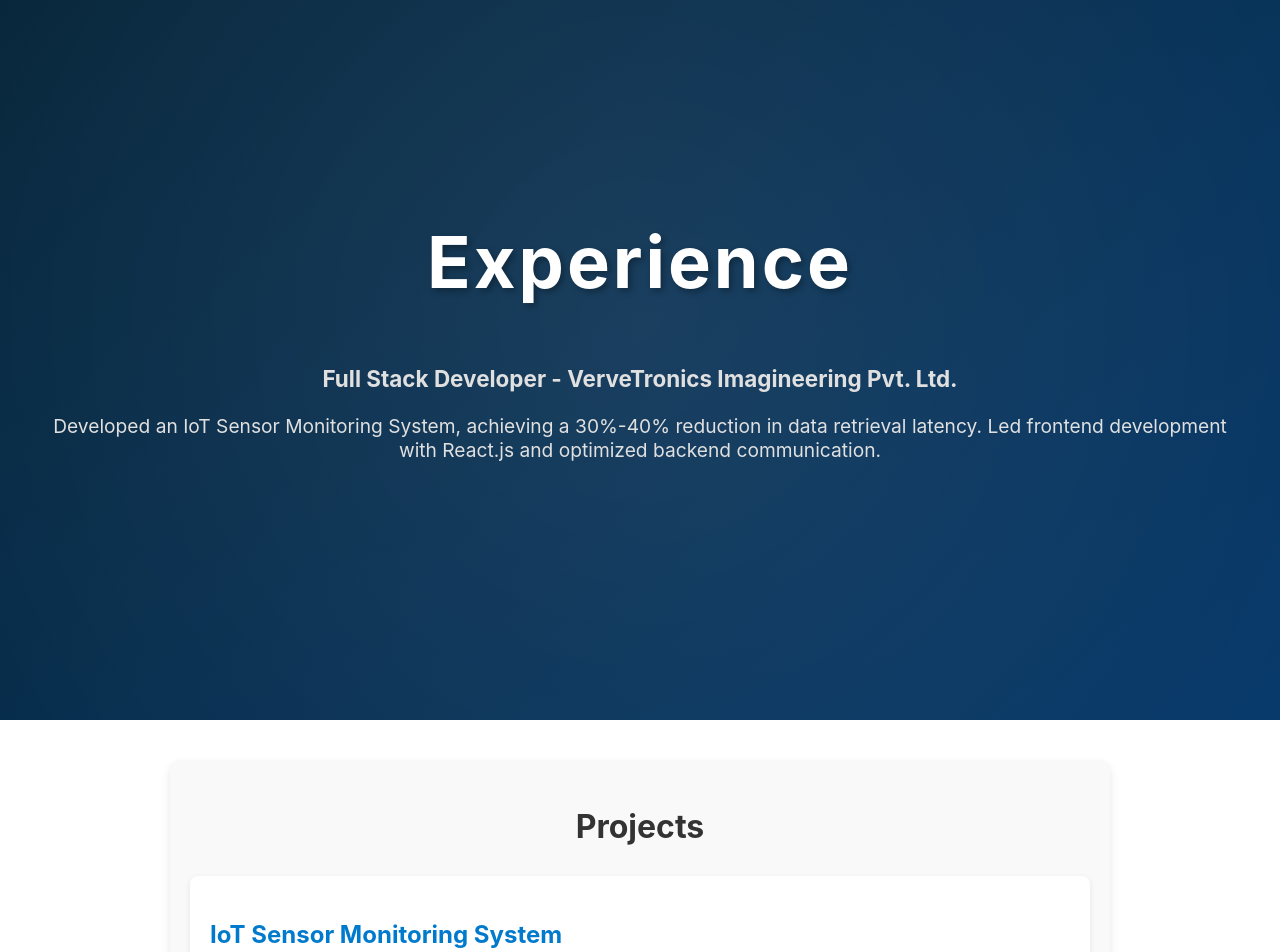
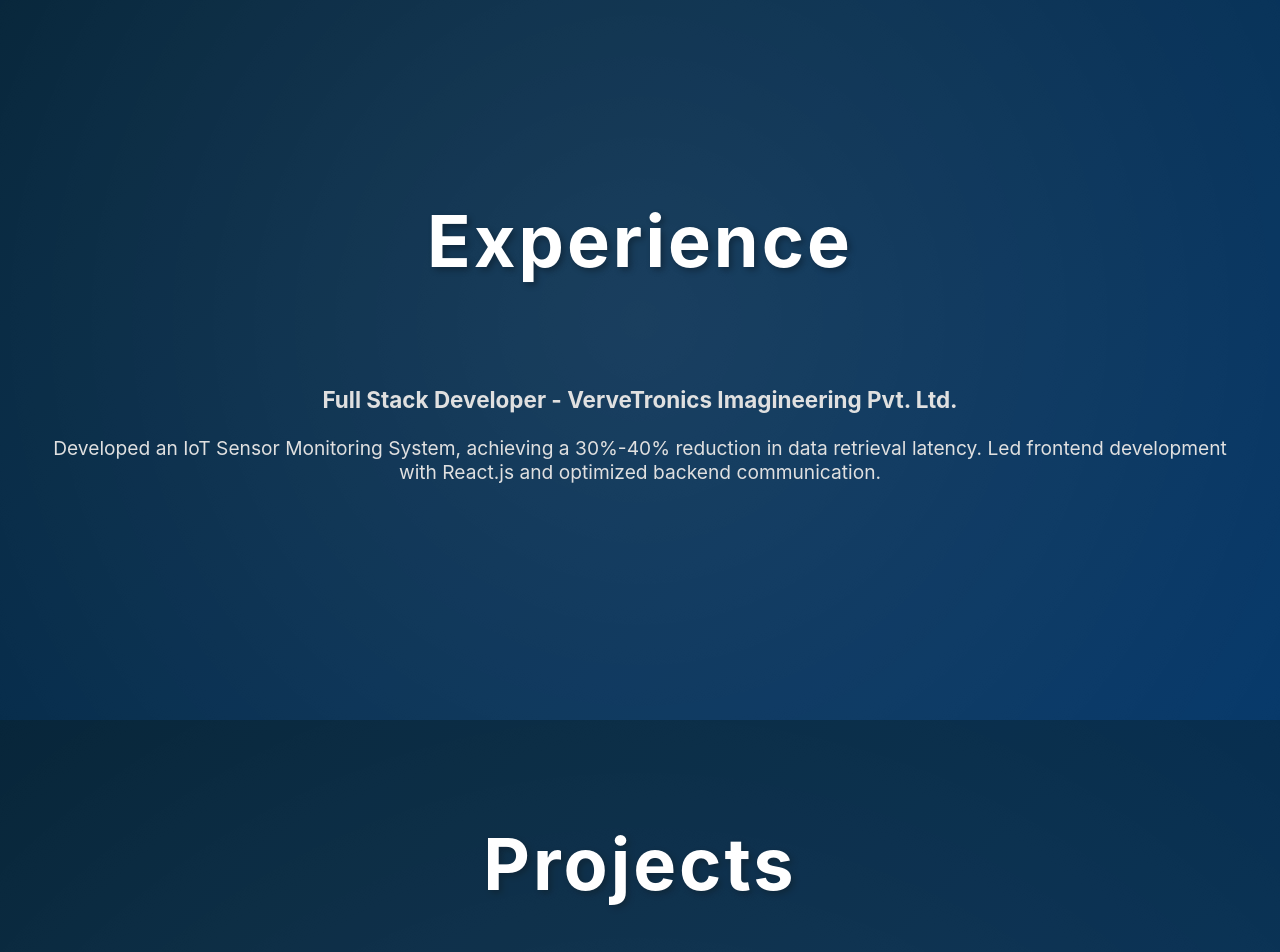
Before and after one commit to Vinayak2205/personal_portfolio, a React (Create React App) app in the folder front-end/: page / in a window 1280 px wide. Shown: the part 1760-2712 px from the top of the page. Built offline with nearby package versions, Linux system fonts and the light colour scheme.

Commit message:
feat: updte the Project section styling for consistency across the portfolio

```diff
--- a/front-end/src/style/Projects.css
+++ b/front-end/src/style/Projects.css
@@ -1,54 +1,101 @@
 .projects {
-  max-width: 900px;
-  margin: 40px auto;
-  padding: 20px;
-  background-color: #f9f9f9;
-  border-radius: 10px;
-  box-shadow: 0 4px 8px rgba(0, 0, 0, 0.1);
+  background: linear-gradient(
+    135deg,
+    #001f33,
+    #003366
+  ); /* Same gradient as header */
+  min-height: 100vh;
+  display: flex;
+  justify-content: center;
+  align-items: center;
+  color: #ffffff;
+  text-align: center;
+  position: relative;
+  overflow: hidden;
+  padding: 40px 20px;
+  flex-direction: column; /* Stack content vertically */
 }
 
-h2 {
-  font-size: 2rem;
-  color: #333;
-  text-align: center;
-  margin-bottom: 30px;
+/* Same Radial Gradient Effect */
+.projects::before {
+  content: "";
+  position: absolute;
+  top: -50%;
+  left: -50%;
+  width: 200%;
+  height: 200%;
+  background: radial-gradient(
+    circle,
+    rgba(255, 255, 255, 0.1),
+    transparent 70%
+  );
+  animation: spin 20s linear infinite;
+  z-index: 1;
+  pointer-events: none;
+}
+
+.content {
+  max-width: 1200px;
+  padding: 20px;
+  z-index: 2;
+  display: flex;
+  flex-direction: column; /* Ensure the content stacks vertically */
+  align-items: center;
+}
+
+.projects h2 {
+  font-size: 4.5rem;
+  color: #ffffff;
+  text-shadow: 3px 3px 6px rgba(0, 0, 0, 0.3);
+  letter-spacing: 3px;
+  transition: transform 0.3s ease;
+  margin-bottom: 40px;
+}
+
+.projects h2:hover {
+  transform: translateY(-5px);
 }
 
 .project {
-  background-color: white;
-  margin-bottom: 20px;
+  margin-bottom: 40px;
+  max-width: 800px;
+  text-align: left;
   padding: 20px;
-  border-radius: 8px;
-  box-shadow: 0 2px 6px rgba(0, 0, 0, 0.08);
+  border-radius: 10px; /* Slight rounding for the project container */
 }
 
 .project h3 {
-  font-size: 1.5rem;
-  color: #007acc; /* Adjust this color to fit your theme */
+  font-size: 2rem;
+  color: #ffffff;
   margin-bottom: 10px;
+  text-shadow: 2px 2px 4px rgba(0, 0, 0, 0.3);
 }
 
 .project p {
-  font-size: 1rem;
-  color: #555;
-  line-height: 1.6;
-  margin-bottom: 10px;
-}
-
-.project p:last-child {
-  margin-bottom: 0;
+  font-size: 1.2rem;
+  color: #e0e0e0;
+  text-shadow: 1px 1px 3px rgba(0, 0, 0, 0.2);
 }
 
 @media (max-width: 768px) {
-  .projects {
-    padding: 10px;
+  .projects h2 {
+    font-size: 3.5rem;
   }
 
   .project h3 {
-    font-size: 1.3rem;
+    font-size: 1.5rem;
   }
 
   .project p {
-    font-size: 0.9rem;
+    font-size: 1rem;
   }
 }
+
+@keyframes spin {
+  0% {
+    transform: rotate(0deg);
+  }
+  100% {
+    transform: rotate(360deg);
+  }
+}
```
